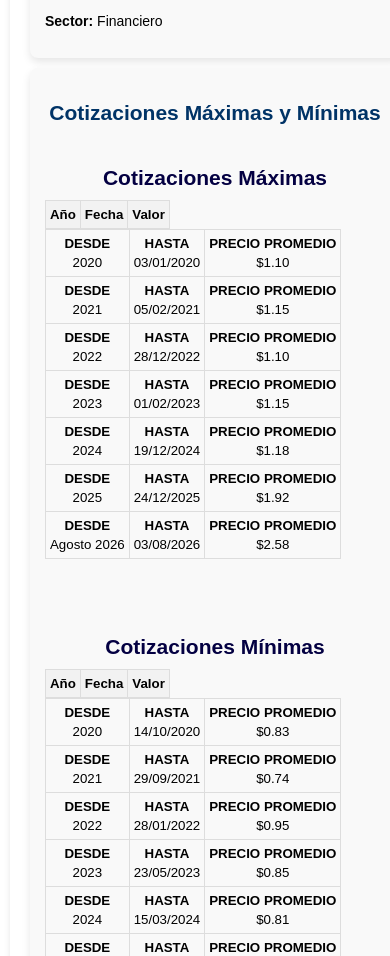
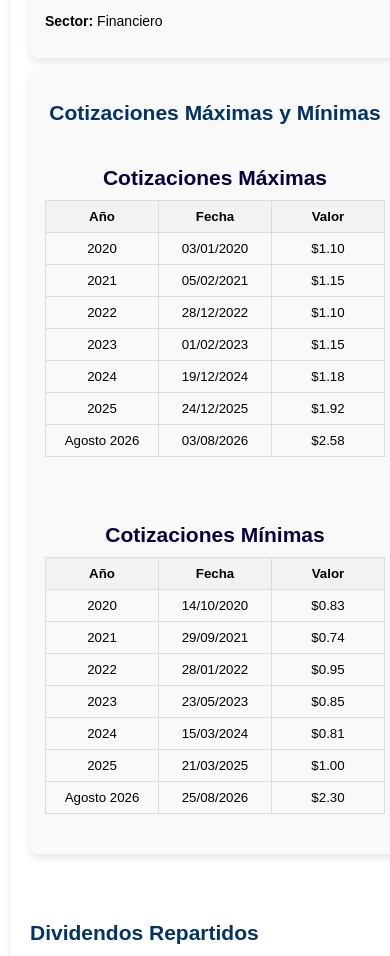
Before and after one commit to TRomMV/Reporte-Metrovalores, a Flask app: a page that uses templates/empresa.html in a window 390 px wide. Shown: the part 1331-2287 px from the top of the page. Run offline with Flask 3, Linux system fonts and the light colour scheme; parts of the project's set-up code (start-up, migrations or seed data) failed here and were passed over; grey boxes are pictures that could not be loaded.

```diff
--- a/templates/empresa.html
+++ b/templates/empresa.html
@@ -47,42 +47,71 @@
         text-align: center;
     }
 
-    /* Optimización del gráfico en dispositivos móviles */
+    /* Optimización estricta para dispositivos móviles */
     @media screen and (max-width: 768px) {
         #grafico .plotly-graph-div {
             height: 420px !important;
         }
 
-        /* Apilar las tablas de cotizaciones de forma vertical limpia */
+        /* Contenedor principal de cotizaciones en columna y centrado */
         .cotizaciones {
+            display: flex !important;
             flex-direction: column !important;
-        }
-        .cotizaciones-lista {
-            margin: 0 0 25px 0 !important;
+            align-items: center !important;
             width: 100% !important;
         }
 
-        /* Forzar estructura de tabla clásica limpia en móvil sin etiquetas extrañas */
-        .cotizaciones table,
+        .cotizaciones-lista {
+            width: 100% !important;
+            margin: 0 0 25px 0 !important;
+            display: flex !important;
+            flex-direction: column !important;
+            align-items: center !important;
+        }
+
+        /* Forzar tablas limpias y centradas, eliminando textos parásitos de plantillas externas */
+        .cotizaciones table {
+            width: 100% !important;
+            max-width: 100% !important;
+            margin: 0 auto !important;
+            display: table !important;
+            font-size: 0.95em !important;
+        }
+
         .cotizaciones thead,
         .cotizaciones tbody,
         .cotizaciones tr,
         .cotizaciones th,
         .cotizaciones td {
-            display: table !important;
-            width: auto !important;
+            display: table-row !important; /* Por defecto se reajusta abajo a cell */
         }
-        .cotizaciones table {
-            width: 100% !important;
-            font-size: 0.95em !important;
+
+        .cotizaciones thead {
+            display: table-header-group !important;
         }
+
+        .cotizaciones tbody {
+            display: table-row-group !important;
+        }
+
         .cotizaciones tr {
             display: table-row !important;
+            width: 100% !important;
         }
-        .cotizaciones th, .cotizaciones td {
+
+        .cotizaciones th,
+        .cotizaciones td {
             display: table-cell !important;
-            padding: 6px 4px !important;
+            width: 33.33% !important; /* Distribución equitativa para Año, Fecha y Valor */
+            padding: 8px 4px !important;
             text-align: center !important;
+        }
+
+        /* ANULACIÓN TOTAL y radical de pseudo-elementos inyectados por CSS externo (DESDE / HASTA / PROMEDIO) */
+        .cotizaciones td::before,
+        .cotizaciones th::before {
+            content: none !important;
+            display: none !important;
         }
     }
 </style>
```
